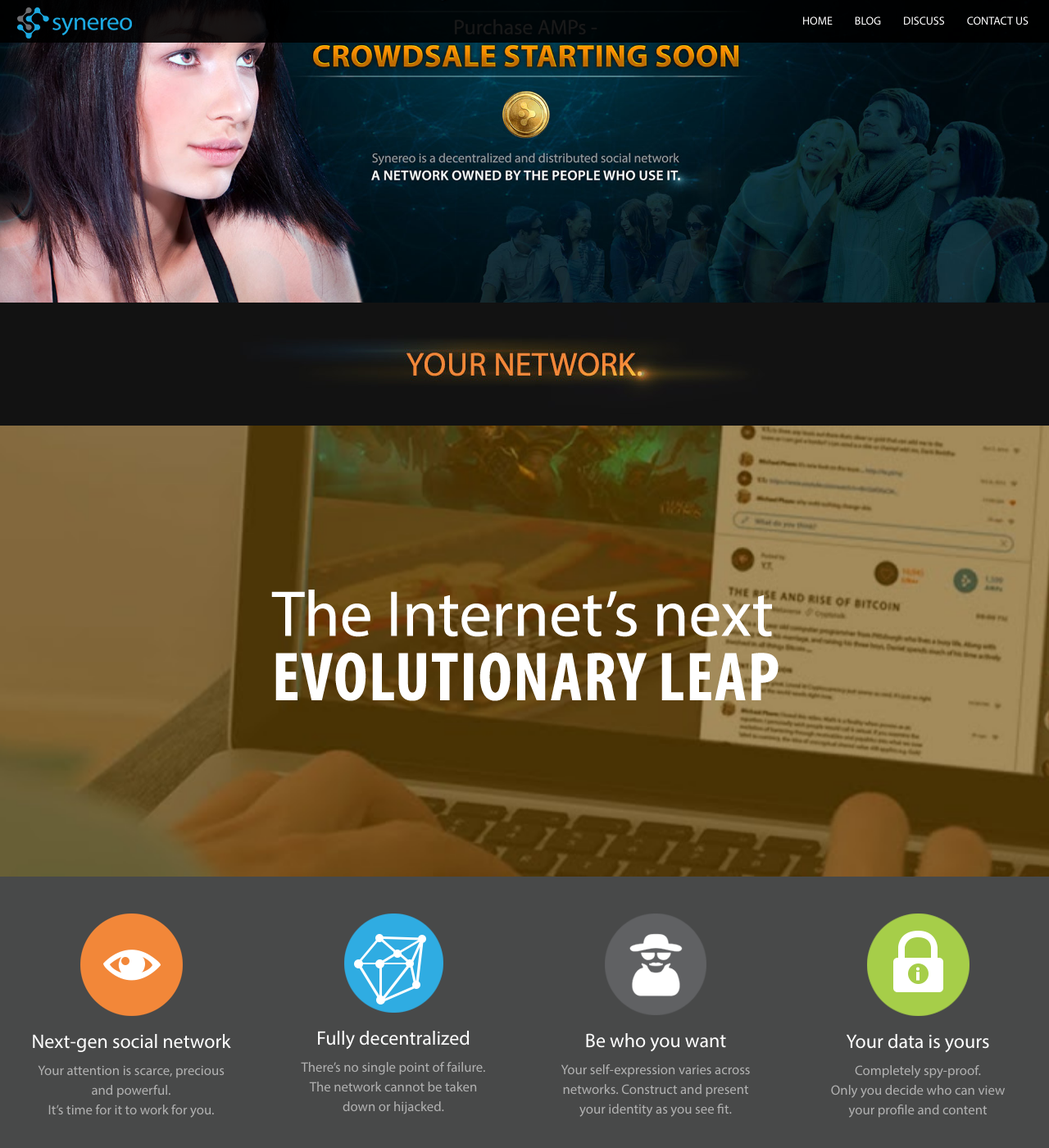
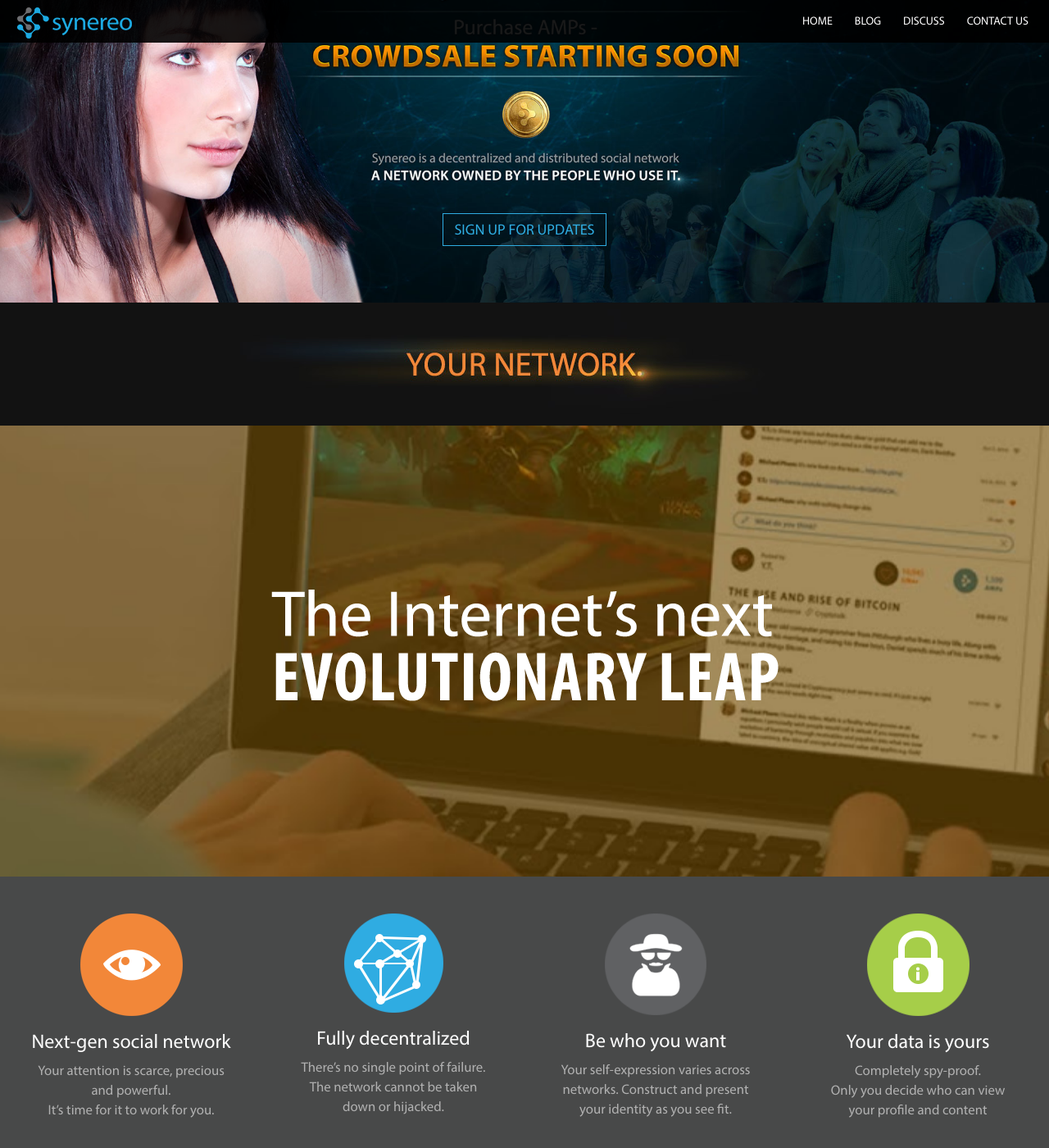
Before and after one commit to synereo/synereo.github.io, a Jekyll site: the page built from index.html, in a window 1280 px wide and 1400 px high, scrolled down 276 px. Shown: the whole window at 82% size. Built offline with Jekyll 4.4.1, drawn with Linux system fonts in a browser that asks for light colours; nearby versions of some CDN libraries.

Commit message:
Update button

```diff
--- a/_layouts/home.html
+++ b/_layouts/home.html
@@ -53,7 +53,11 @@
     <div id="skrollr-body">
       {% include header.html %}
 
-      <section class="main-graphic"></section>
+      <section class="main-graphic">
+        <div class="links">
+          <a href="#contact" class="cta cta-blue">Sign up for updates</a>
+        </div>
+      </section>
 
       <section class="your-network"></section>
 
--- a/_sass/_home.scss
+++ b/_sass/_home.scss
@@ -5,6 +5,26 @@
         background-position: center;
         padding-top: 50.36%;
         min-height: 350px;
+        div.links {
+            margin-top: -100px;
+            text-align: center;
+            .cta {
+                padding: 11px 13px 8px 13px;
+                margin: 7px;
+                font-size: 1.3em;
+                border-width: 1px;
+                border-style: solid;
+                text-transform: uppercase;
+            }
+            .cta-blue {
+                color: $synereo-blue;
+                border-color: $synereo-blue;
+            }
+            .cta-orange {
+                color: $synereo-orange;
+                border-color: $synereo-orange;
+            }
+        }
     }
 
     section.your-network {
```
